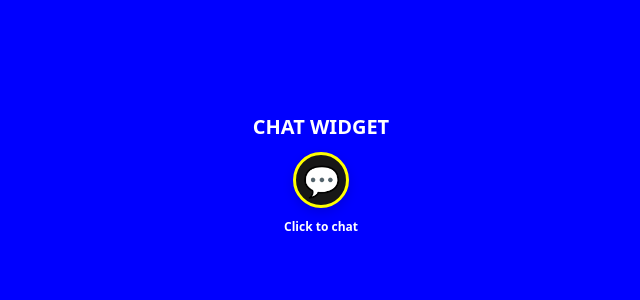
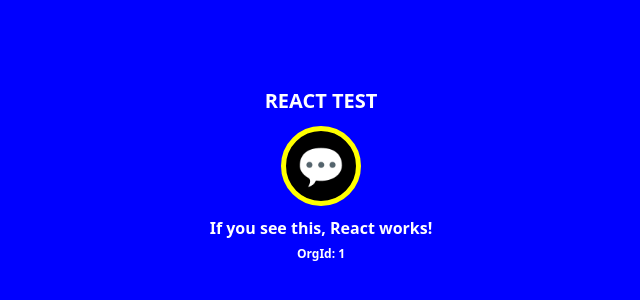
Before and after one commit to Ankarin/shopify-agent, a Next.js app: page /chat/1/simple in a window 1280 px wide. Shown: the part 226-526 px from the top of the page, without its empty margins (319-959 px from the left). Built offline with nearby package versions, Linux system fonts and the light colour scheme; no server answers; the database is empty.

Commit message:
style(chat): update iframe source for chat widget and format HTML for consistency

```diff
--- /dev/null
+++ b/src/app/chat/[orgId]/simple/page.tsx
@@ -0,0 +1,109 @@
+'use client';
+
+import { use, useState } from 'react';
+
+export default function SimpleChatPage({
+  params,
+}: {
+  params: Promise<{ orgId: string }>;
+}) {
+  const { orgId } = use(params);
+  const [isOpen, setIsOpen] = useState(false);
+
+  return (
+    <html>
+      <head>
+        <meta name="viewport" content="width=device-width, initial-scale=1.0, maximum-scale=1.0, user-scalable=no" />
+        <style dangerouslySetInnerHTML={{__html: `
+          * { margin: 0; padding: 0; box-sizing: border-box; }
+          html, body { width: 100%; height: 100%; overflow: hidden; background: transparent; }
+          body { position: fixed; top: 0; left: 0; right: 0; bottom: 0; }
+        `}} />
+      </head>
+      <body>
+        {!isOpen && (
+          <div
+            style={{
+              position: 'fixed',
+              top: 0,
+              left: 0,
+              right: 0,
+              bottom: 0,
+              width: '100%',
+              height: '100%',
+              background: 'blue',
+              color: 'white',
+              display: 'flex',
+              flexDirection: 'column',
+              alignItems: 'center',
+              justifyContent: 'center',
+              fontSize: '20px',
+              fontWeight: 'bold',
+            }}
+          >
+            <div style={{ marginBottom: '10px' }}>REACT TEST</div>
+            <button
+              onClick={() => setIsOpen(true)}
+              style={{
+                width: '80px',
+                height: '80px',
+                borderRadius: '50%',
+                background: 'black',
+                color: 'white',
+                border: '5px solid yellow',
+                fontSize: '40px',
+                cursor: 'pointer',
+              }}
+            >
+              💬
+            </button>
+            <div style={{ marginTop: '10px', fontSize: '16px' }}>
+              If you see this, React works!
+            </div>
+            <div style={{ marginTop: '5px', fontSize: '12px' }}>
+              OrgId: {orgId}
+            </div>
+          </div>
+        )}
+
+        {isOpen && (
+          <div
+            style={{
+              position: 'fixed',
+              top: 0,
+              left: 0,
+              right: 0,
+              bottom: 0,
+              width: '100%',
+              height: '100%',
+              background: 'green',
+              color: 'white',
+              display: 'flex',
+              alignItems: 'center',
+              justifyContent: 'center',
+              flexDirection: 'column',
+              fontSize: '24px',
+            }}
+          >
+            <div>CHAT OPENED!</div>
+            <button
+              onClick={() => setIsOpen(false)}
+              style={{
+                marginTop: '20px',
+                padding: '10px 20px',
+                fontSize: '16px',
+                background: 'red',
+                color: 'white',
+                border: 'none',
+                borderRadius: '5px',
+                cursor: 'pointer',
+              }}
+            >
+              Close
+            </button>
+          </div>
+        )}
+      </body>
+    </html>
+  );
+}
```
Also changed, not shown: public/test-mobile.html (+9 -1 lines), SHOPIFY_EMBED.txt.
